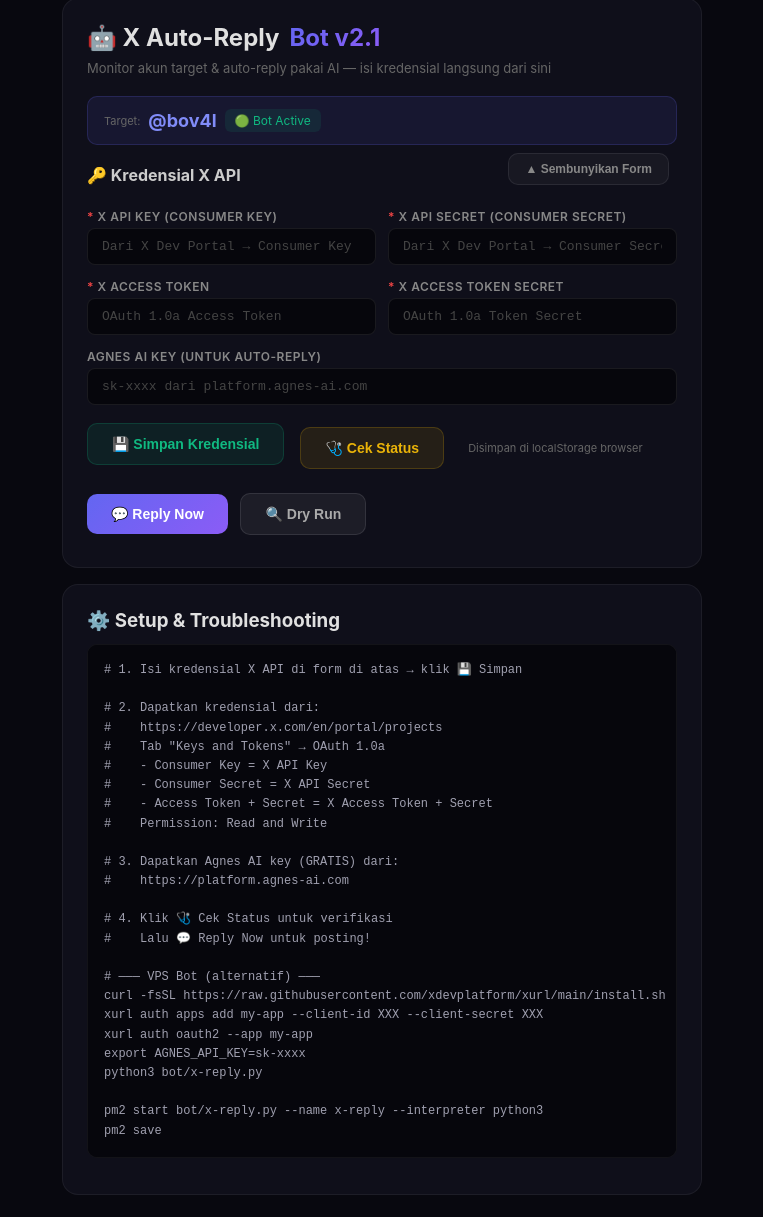
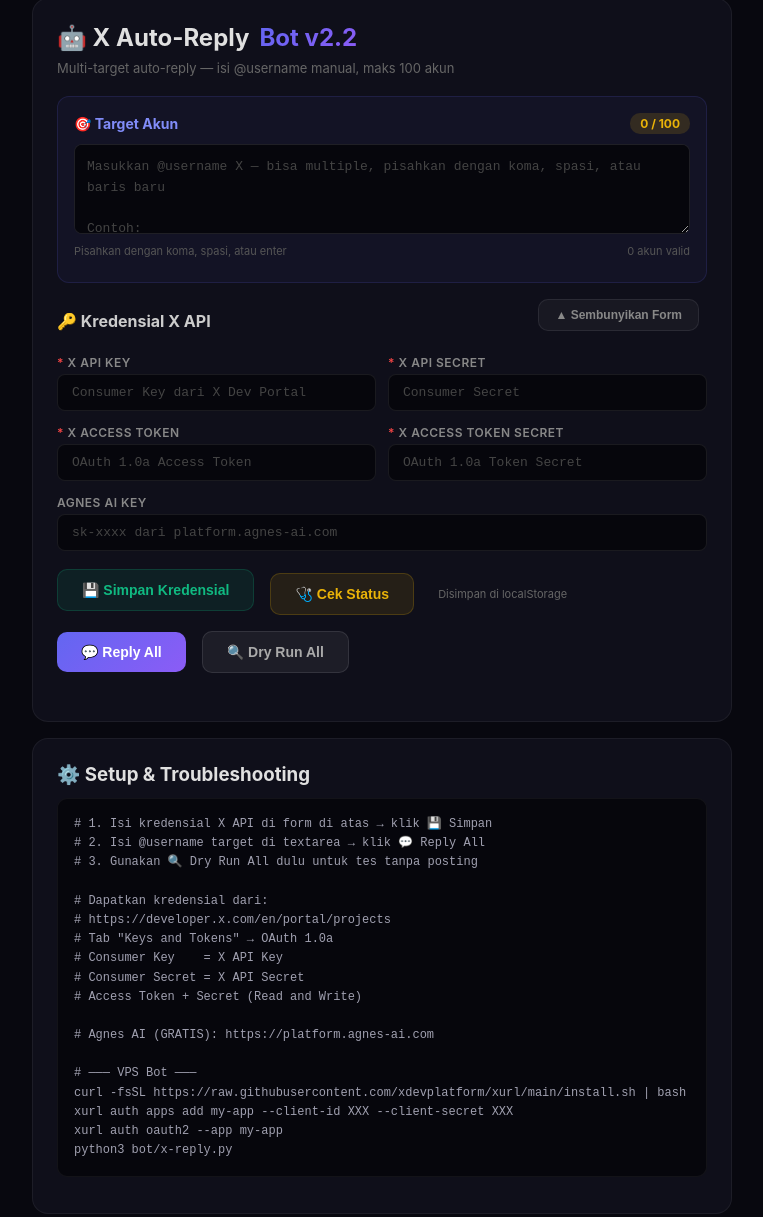
Before and after one commit to bangke1212/Post-Thread-api, a website: page public/x-reply.html in a window 1280 px wide. Shown: the part 42-1259 px from the top of the page, without its empty margins (258-1021 px from the left). Drawn offline with Linux system fonts and the light colour scheme.

Commit message:
feat: multi-target support - manual @username input, max 100 accounts, Reply All button

```diff
--- a/public/x-reply.html
+++ b/public/x-reply.html
@@ -6,20 +6,18 @@
   <style>
     *{margin:0;padding:0;box-sizing:border-box}
     body{font-family:'Inter',-apple-system,sans-serif;background:#08080f;color:#e0e0e0;min-height:100vh;display:flex;flex-direction:column;align-items:center;padding:40px 20px}
-    .card{background:#0f0f1a;border:1px solid rgba(255,255,255,0.06);border-radius:16px;padding:24px;max-width:640px;width:100%;margin-bottom:16px}
+    .card{background:#0f0f1a;border:1px solid rgba(255,255,255,0.06);border-radius:16px;padding:24px;max-width:700px;width:100%;margin-bottom:16px}
     h1{font-size:24px;font-weight:700;display:flex;align-items:center;gap:10px;margin-bottom:8px}
     h1 span{background:linear-gradient(135deg,#6366f1,#8b5cf6);-webkit-background-clip:text;-webkit-text-fill-color:transparent}
     .sub{color:#666;font-size:13px;margin-bottom:20px}
-    .target{background:rgba(99,102,241,0.1);border:1px solid rgba(99,102,241,0.2);border-radius:10px;padding:12px 16px;margin-bottom:16px;display:flex;align-items:center;gap:8px;flex-wrap:wrap}
-    .target .at{color:#818cf8;font-weight:700;font-size:18px}
-    .target .label{color:#666;font-size:11px}
     button{padding:12px 24px;border-radius:10px;border:none;font-size:14px;font-weight:600;cursor:pointer;transition:all .2s;margin-right:8px;margin-bottom:8px}
+    button:disabled{opacity:0.4;cursor:not-allowed}
     .btn-reply{background:linear-gradient(135deg,#6366f1,#8b5cf6);color:#fff}
-    .btn-reply:hover{box-shadow:0 0 20px rgba(99,102,241,0.3)}
+    .btn-reply:hover:not(:disabled){box-shadow:0 0 20px rgba(99,102,241,0.3)}
     .btn-dry{background:rgba(255,255,255,0.06);color:#aaa;border:1px solid rgba(255,255,255,0.1)}
-    .btn-dry:hover{background:rgba(255,255,255,0.1)}
+    .btn-dry:hover:not(:disabled){background:rgba(255,255,255,0.1)}
     .btn-debug{background:rgba(234,179,8,0.1);color:#eab308;border:1px solid rgba(234,179,8,0.2);margin-top:8px}
-    .btn-debug:hover{background:rgba(234,179,8,0.2)}
+    .btn-debug:hover:not(:disabled){background:rgba(234,179,8,0.2)}
     .btn-save{background:rgba(16,185,129,0.1);color:#10b981;border:1px solid rgba(16,185,129,0.2)}
     .btn-save:hover{background:rgba(16,185,129,0.2)}
     .btn-toggle{background:rgba(255,255,255,0.04);color:#888;border:1px solid rgba(255,255,255,0.08);font-size:12px;padding:8px 16px;margin-bottom:12px}
@@ -32,7 +30,28 @@
     .status-idle{background:rgba(255,255,255,0.05);color:#888}
     a{color:#818cf8;text-decoration:none}
 
-    /* Form Styles */
+    /* ── Multi-target section ── */
+    .target-section{background:rgba(99,102,241,0.05);border:1px solid rgba(99,102,241,0.15);border-radius:12px;padding:16px;margin-bottom:16px}
+    .target-header{display:flex;align-items:center;justify-content:space-between;flex-wrap:wrap;gap:8px;margin-bottom:10px}
+    .target-header h3{font-size:14px;color:#818cf8;display:flex;align-items:center;gap:8px}
+    .counter{font-size:12px;font-weight:700;padding:3px 10px;border-radius:10px}
+    .counter-ok{background:rgba(16,185,129,0.15);color:#10b981}
+    .counter-warn{background:rgba(234,179,8,0.15);color:#eab308}
+    .counter-full{background:rgba(239,68,68,0.15);color:#ef4444}
+    .target-textarea{width:100%;min-height:90px;padding:12px;background:#06060c;border:1px solid rgba(255,255,255,0.1);border-radius:8px;color:#e0e0e0;font-size:13px;font-family:monospace;resize:vertical;outline:none;line-height:1.6;transition:border .2s}
+    .target-textarea:focus{border-color:#6366f1}
+    .target-textarea::placeholder{color:#444}
+    .target-hint{font-size:11px;color:#555;margin-top:6px;display:flex;justify-content:space-between;flex-wrap:wrap;gap:4px}
+    .target-pills{display:flex;flex-wrap:wrap;gap:6px;margin-top:8px}
+    .target-pill{font-size:11px;padding:3px 10px;border-radius:12px;display:flex;align-items:center;gap:6px;cursor:pointer;transition:all .15s}
+    .pill-active{background:rgba(99,102,241,0.15);color:#818cf8;border:1px solid rgba(99,102,241,0.3)}
+    .pill-done{background:rgba(16,185,129,0.1);color:#10b981;border:1px solid rgba(16,185,129,0.2)}
+    .pill-err{background:rgba(239,68,68,0.1);color:#ef4444;border:1px solid rgba(239,68,68,0.2)}
+    .pill-pending{background:rgba(234,179,8,0.1);color:#eab308;border:1px solid rgba(234,179,8,0.2)}
+    .pill-remove{font-size:10px;opacity:0.5;cursor:pointer}
+    .pill-remove:hover{opacity:1}
+
+    /* ── Form ── */
     .form-group{margin-bottom:14px}
     .form-group label{display:block;font-size:12px;color:#888;margin-bottom:4px;font-weight:600;text-transform:uppercase;letter-spacing:0.5px}
     .form-group .required{color:#ef4444}
@@ -43,37 +62,56 @@
     .cred-section{margin-bottom:8px}
     .cred-header{display:flex;align-items:center;justify-content:space-between;margin-bottom:12px}
     .cred-header h3{font-size:16px;color:#ccc}
-    .badge{font-size:10px;padding:2px 8px;border-radius:10px;font-weight:600}
-    .badge-saved{background:rgba(16,185,129,0.15);color:#10b981}
-    .badge-empty{background:rgba(239,68,68,0.1);color:#ef4444}
 
-    #result{margin-top:16px;display:none}
-    #result.show{display:block}
-    .result-tweet{background:#06060c;border-radius:8px;padding:12px;margin-bottom:8px;font-size:13px;border-left:3px solid #6366f1}
-    .result-reply{background:rgba(16,185,129,0.05);border-radius:8px;padding:12px;font-size:13px;border-left:3px solid #10b981}
-    .result-err{background:rgba(239,68,68,0.05);border-radius:8px;padding:12px;font-size:13px;border-left:3px solid #ef4444}
+    /* ── Results ── */
+    #results-area{margin-top:16px}
+    .result-item{background:#06060c;border-radius:8px;padding:12px;margin-bottom:8px;font-size:13px;border-left:3px solid #6366f1;animation:fadeIn 0.3s ease}
+    .result-item.done{border-left-color:#10b981}
+    .result-item.err{border-left-color:#ef4444}
+    .result-item .acct{color:#818cf8;font-weight:600;margin-bottom:4px}
+    .result-item .msg{color:#a0a0b0;font-size:12px}
+    .result-item .reply-text{color:#10b981;font-size:12px;margin-top:4px}
+    @keyframes fadeIn{from{opacity:0;transform:translateY(-8px)}to{opacity:1;transform:translateY(0)}}
+
     #debugInfo{display:none;margin-top:12px}
     #debugInfo.show{display:block}
 
-    /* Toast */
+    /* ── Progress ── */
+    .progress-bar{width:100%;height:4px;background:rgba(255,255,255,0.05);border-radius:2px;margin:12px 0;overflow:hidden;display:none}
+    .progress-bar.show{display:block}
+    .progress-fill{height:100%;background:linear-gradient(90deg,#6366f1,#8b5cf6);border-radius:2px;transition:width 0.3s ease}
+
+    /* ── Toast ── */
     .toast{position:fixed;bottom:24px;right:24px;padding:12px 20px;border-radius:10px;font-size:13px;font-weight:600;z-index:999;animation:slideUp 0.3s ease;box-shadow:0 8px 24px rgba(0,0,0,0.4)}
     .toast-ok{background:#10b981;color:#fff}
     .toast-err{background:#ef4444;color:#fff}
     @keyframes slideUp{from{opacity:0;transform:translateY(20px)}to{opacity:1;transform:translateY(0)}}
+
+    @media(max-width:500px){.form-row{grid-template-columns:1fr}}
   </style>
 </head>
 <body>
   <div class="card">
-    <h1>🤖 X Auto-Reply <span>Bot v2.1</span></h1>
-    <div class="sub">Monitor akun target & auto-reply pakai AI — isi kredensial langsung dari sini</div>
+    <h1>🤖 X Auto-Reply <span>Bot v2.2</span></h1>
+    <div class="sub">Multi-target auto-reply — isi @username manual, maks 100 akun</div>
 
-    <div class="target" style="margin-bottom:8px">
-      <span class="label">Target:</span>
-      <span class="at" id="targetUser">@bov4l</span>
-      <span class="status status-ok" id="botStatus">🟢 Bot Active</span>
+    <!-- ══════════ MULTI-TARGET ══════════ -->
+    <div class="target-section">
+      <div class="target-header">
+        <h3>🎯 Target Akun</h3>
+        <span class="counter counter-warn" id="targetCount">0 / 100</span>
+      </div>
+      <textarea class="target-textarea" id="targetInput"
+        placeholder="Masukkan @username X — bisa multiple, pisahkan dengan koma, spasi, atau baris baru&#10;&#10;Contoh:&#10;bov4l, k4rynsitulun, elonmusk&#10;atau:&#10;@bov4l&#10;@k4rynsitulun&#10;@elonmusk"
+        oninput="updateTargetCount()"></textarea>
+      <div class="target-hint">
+        <span>Pisahkan dengan koma, spasi, atau enter</span>
+        <span id="targetHintDetail">0 akun terisi</span>
+      </div>
+      <div class="target-pills" id="targetPills"></div>
     </div>
 
-    <!-- ══════════ FORM KREDENSIAL ══════════ -->
+    <!-- ══════════ KREDENSIAL ══════════ -->
     <div class="cred-section">
       <div class="cred-header">
         <h3>🔑 Kredensial X API</h3>
@@ -83,12 +121,12 @@
       <div id="credForm" style="display:none">
         <div class="form-row">
           <div class="form-group">
-            <label><span class="required">*</span> X API Key (Consumer Key)</label>
-            <input type="text" id="apiKey" placeholder="Dari X Dev Portal → Consumer Key" autocomplete="off">
+            <label><span class="required">*</span> X API Key</label>
+            <input type="text" id="apiKey" placeholder="Consumer Key dari X Dev Portal" autocomplete="off">
           </div>
           <div class="form-group">
-            <label><span class="required">*</span> X API Secret (Consumer Secret)</label>
-            <input type="password" id="apiSecret" placeholder="Dari X Dev Portal → Consumer Secret" autocomplete="off">
+            <label><span class="required">*</span> X API Secret</label>
+            <input type="password" id="apiSecret" placeholder="Consumer Secret" autocomplete="off">
           </div>
         </div>
         <div class="form-row">
@@ -102,60 +140,51 @@
           </div>
         </div>
         <div class="form-group">
-          <label>Agnes AI Key (untuk auto-reply)</label>
+          <label>Agnes AI Key</label>
           <input type="password" id="agnesKey" placeholder="sk-xxxx dari platform.agnes-ai.com" autocomplete="off">
         </div>
         <div style="display:flex;align-items:center;gap:8px;flex-wrap:wrap">
           <button class="btn-save" onclick="saveCreds()">💾 Simpan Kredensial</button>
           <button class="btn-debug" onclick="checkDebug()">🩺 Cek Status</button>
-          <span style="font-size:11px;color:#666;margin-left:8px">Disimpan di localStorage browser</span>
+          <span style="font-size:11px;color:#666;margin-left:8px">Disimpan di localStorage</span>
         </div>
       </div>
     </div>
-    <!-- ══════════ END FORM ══════════ -->
 
-    <div style="margin-top:16px">
-      <button class="btn-reply" onclick="triggerReply(false)">💬 Reply Now</button>
-      <button class="btn-dry" onclick="triggerReply(true)">🔍 Dry Run</button>
+    <!-- ══════════ TOMBOL AKSI ══════════ -->
+    <div class="progress-bar" id="progressBar"><div class="progress-fill" id="progressFill" style="width:0%"></div></div>
+
+    <div style="display:flex;align-items:center;gap:8px;flex-wrap:wrap">
+      <button class="btn-reply" id="btnReplyAll" onclick="replyAll(false)">💬 Reply All</button>
+      <button class="btn-dry" id="btnDryAll" onclick="replyAll(true)">🔍 Dry Run All</button>
+      <span style="font-size:11px;color:#555" id="actionHint"></span>
     </div>
 
-    <div id="result">
-      <div class="result-tweet" id="tweetInfo"></div>
-      <div class="result-reply" id="replyInfo"></div>
-    </div>
-
-    <div id="debugInfo">
-      <pre id="debugData"></pre>
-    </div>
+    <!-- ══════════ RESULTS ══════════ -->
+    <div id="results-area"></div>
+    <div id="debugInfo"><pre id="debugData"></pre></div>
   </div>
 
   <div class="card">
     <h3 style="margin-bottom:12px">⚙️ Setup & Troubleshooting</h3>
     <pre># 1. Isi kredensial X API di form di atas → klik 💾 Simpan
+# 2. Isi @username target di textarea → klik 💬 Reply All
+# 3. Gunakan 🔍 Dry Run All dulu untuk tes tanpa posting
 
-# 2. Dapatkan kredensial dari:
-#    https://developer.x.com/en/portal/projects
-#    Tab "Keys and Tokens" → OAuth 1.0a
-#    - Consumer Key = X API Key
-#    - Consumer Secret = X API Secret
-#    - Access Token + Secret = X Access Token + Secret
-#    Permission: Read and Write
+# Dapatkan kredensial dari:
+# https://developer.x.com/en/portal/projects
+# Tab "Keys and Tokens" → OAuth 1.0a
+# Consumer Key    = X API Key
+# Consumer Secret = X API Secret
+# Access Token + Secret (Read and Write)
 
-# 3. Dapatkan Agnes AI key (GRATIS) dari:
-#    https://platform.agnes-ai.com
+# Agnes AI (GRATIS): https://platform.agnes-ai.com
 
-# 4. Klik 🩺 Cek Status untuk verifikasi
-#    Lalu 💬 Reply Now untuk posting!
-
-# ——— VPS Bot (alternatif) ———
+# ——— VPS Bot ———
 curl -fsSL https://raw.githubusercontent.com/xdevplatform/xurl/main/install.sh | bash
 xurl auth apps add my-app --client-id XXX --client-secret XXX
 xurl auth oauth2 --app my-app
-export AGNES_API_KEY=sk-xxxx
-python3 bot/x-reply.py
-
-pm2 start bot/x-reply.py --name x-reply --interpreter python3
-pm2 save</pre>
+python3 bot/x-reply.py</pre>
   </div>
 
   <div id="toastContainer"></div>
@@ -163,8 +192,62 @@ pm2 save</pre>
   <script>
     const API = '/api/x-reply';
     const STORAGE_KEY = 'xreply_creds';
+    const TARGET_KEY = 'xreply_targets';
+    const MAX_TARGETS = 100;
+    var isRunning = false;
 
-    // ── Load saved creds on page load ──
+    // ── Parse targets from textarea ──
+    function getTargets() {
+      var raw = document.getElementById('targetInput').value;
+      // Split by comma, space, newline, or @ symbol grouping
+      var parts = raw.split(/[\s,]+/).filter(function(s) {
+        return s.trim().length > 0;
+      });
+      // Clean: remove @ prefix if exists
+      return parts.map(function(s) {
+        return s.replace(/^@/, '').trim();
+      }).filter(function(s) {
+        return s.length > 0 && /^[A-Za-z0-9_]+$/.test(s);
+      }).slice(0, MAX_TARGETS);
+    }
+
+    // ── Update counter & pills ──
+    function updateTargetCount() {
+      var targets = getTargets();
+      var count = targets.length;
+      var counter = document.getElementById('targetCount');
+      var hint = document.getElementById('targetHintDetail');
+      var pills = document.getElementById('targetPills');
+
+      counter.textContent = count + ' / ' + MAX_TARGETS;
+      counter.className = 'counter ' + (
+        count === 0 ? 'counter-warn' :
+        count >= MAX_TARGETS ? 'counter-full' : 'counter-ok'
+      );
+      hint.textContent = count + ' akun valid' + (count >= MAX_TARGETS ? ' (maks tercapai)' : '');
+
+      // Render pills
+      pills.innerHTML = targets.slice(0, 50).map(function(t, i) {
+        return '<span class="target-pill pill-active" title="Klik untuk hapus" onclick="removeTarget(' + i + ')">' +
+               '@' + escapeHtml(t) + ' <span class="pill-remove">×</span></span>';
+      }).join('');
+      if (targets.length > 50) {
+        pills.innerHTML += '<span class="target-pill pill-active">+ ' + (targets.length - 50) + ' lainnya</span>';
+      }
+
+      // Save to localStorage
+      localStorage.setItem(TARGET_KEY, targets.join(','));
+    }
+
+    function removeTarget(idx) {
+      var targets = getTargets();
+      targets.splice(idx, 1);
+      document.getElementById('targetInput').value = targets.join(', ');
+      updateTargetCount();
+      showToast('@' + targets[idx] + ' dihapus', 'ok');
+    }
+
+    // ── Credentials ──
     function loadCreds() {
       try {
         var saved = JSON.parse(localStorage.getItem(STORAGE_KEY));
@@ -180,21 +263,18 @@ pm2 save</pre>
       return false;
     }
 
-    // ── Save creds to localStorage ──
     function saveCreds() {
-      var creds = {
+      localStorage.setItem(STORAGE_KEY, JSON.stringify({
         ak: document.getElementById('apiKey').value.trim(),
         as: document.getElementById('apiSecret').value.trim(),
         at: document.getElementById('accessToken').value.trim(),
         ats: document.getElementById('accessSecret').value.trim(),
         ag: document.getElementById('agnesKey').value.trim()
-      };
-      localStorage.setItem(STORAGE_KEY, JSON.stringify(creds));
+      }));
       showToast('✅ Kredensial disimpan!', 'ok');
-      checkDebug(); // re-check status
+      checkDebug();
     }
 
-    // ── Get current creds (from form → headers) ──
     function getCredHeaders() {
       return {
         'X-Api-Key': document.getElementById('apiKey').value.trim(),
@@ -205,7 +285,6 @@ pm2 save</pre>
       };
     }
 
-    // ── Toggle form visibility ──
     function toggleCredForm() {
       var form = document.getElementById('credForm');
       var btn = document.getElementById('btnToggle');
@@ -218,7 +297,93 @@ pm2 save</pre>
       }
     }
 
-    // ── Toast notification ──
+    // ── Debug ──
+    async function checkDebug() {
+      var di = document.getElementById('debugInfo');
+      var dd = document.getElementById('debugData');
+      di.className = 'show';
+      dd.textContent = '⏳ Mengecek kredensial...';
+      try {
+        var resp = await fetch(API + '?debug=true', { headers: getCredHeaders() });
+        var data = await resp.json();
+        dd.textContent = JSON.stringify(data, null, 2);
+      } catch(e) {
+        dd.textContent = '❌ Error: ' + e.message;
+      }
+    }
+
+    // ── Reply All ──
+    async function replyAll(dry) {
+      if (isRunning) return;
+      var targets = getTargets();
+      if (targets.length === 0) {
+        showToast('⚠️ Masukkan minimal 1 @username target!', 'err');
+        return;
+      }
+
+      isRunning = true;
+      var btnR = document.getElementById('btnReplyAll');
+      var btnD = document.getElementById('btnDryAll');
+      var hint = document.getElementById('actionHint');
+      var area = document.getElementById('results-area');
+      var bar = document.getElementById('progressBar');
+      var fill = document.getElementById('progressFill');
+
+      btnR.disabled = true; btnD.disabled = true;
+      bar.className = 'progress-bar show';
+      fill.style.width = '0%';
+      area.innerHTML = '';
+      hint.textContent = 'Memproses ' + targets.length + ' akun...';
+
+      var headers = getCredHeaders();
+      var pills = document.getElementById('targetPills');
+      var done = 0, errors = 0;
+
+      for (var i = 0; i < targets.length; i++) {
+        var t = targets[i];
+        hint.textContent = '[' + (i + 1) + '/' + targets.length + '] @' + t + '...';
+
+        try {
+          var resp = await fetch(API + '?dry=' + dry + '&target=' + encodeURIComponent(t), { headers: headers });
+          var data = await resp.json();
+
+          var cls = data.status === 'replied' || data.status === 'dry_run' ? 'done' :
+                    data.status === 'error' ? 'err' : 'done';
+
+          if (data.status === 'replied' || data.status === 'dry_run') done++;
+          else if (data.status === 'error') errors++;
+
+          area.innerHTML +=
+            '<div class="result-item ' + cls + '">' +
+            '<div class="acct">@' + escapeHtml(t) + ' — ' + data.status + '</div>' +
+            '<div class="msg">' + (data.tweet ? escapeHtml(data.tweet.text).slice(0, 150) + '...' : '') + '</div>' +
+            (data.reply ? '<div class="reply-text">🤖 ' + escapeHtml(data.reply) + '</div>' : '') +
+            (data.error ? '<div class="reply-text" style="color:#ef4444">❌ ' + escapeHtml(data.error) + '</div>' : '') +
+            '</div>';
+
+        } catch(e) {
+          errors++;
+          area.innerHTML +=
+            '<div class="result-item err"><div class="acct">@' + escapeHtml(t) + ' — network error</div>' +
+            '<div class="msg" style="color:#ef4444">' + escapeHtml(e.message) + '</div></div>';
+        }
+
+        fill.style.width = ((i + 1) / targets.length * 100) + '%';
+
+        // Small delay between requests to avoid rate limiting
+        if (i < targets.length - 1) {
+          await new Promise(function(r) { setTimeout(r, 800); });
+        }
+      }
+
+      bar.className = 'progress-bar';
+      btnR.disabled = false; btnD.disabled = false;
+      isRunning = false;
+      hint.textContent = '✅ Selesai! ' + done + ' berhasil' + (errors > 0 ? ', ' + errors + ' error' : '');
+      showToast('✅ ' + done + ' akun diproses' + (errors > 0 ? ' (' + errors + ' error)' : ''), errors > 0 ? 'err' : 'ok');
+    }
+
+    // ── Helpers ──
     function showToast(msg, type) {
       var c = document.getElementById('toastContainer');
       var t = document.createElement('div');
@@ -228,73 +393,6 @@ pm2 save</pre>
       setTimeout(function() { t.remove(); }, 3000);
     }
 
-    // ── Check credentials via debug endpoint ──
-    async function checkDebug() {
-      var di = document.getElementById('debugInfo');
-      var dd = document.getElementById('debugData');
-      di.className = 'show';
-      dd.textContent = '⏳ Mengecek kredensial...';
-
-      try {
-        var headers = getCredHeaders();
-        var resp = await fetch(API + '?debug=true', { headers: headers });
-        var data = await resp.json();
-        dd.textContent = JSON.stringify(data, null, 2);
-
-        var bs = document.getElementById('botStatus');
-        if (data.can_post) {
-          bs.className = 'status status-ok';
-          bs.textContent = '✅ Credentials OK';
-        } else {
-          bs.className = 'status status-err';
-          bs.textContent = '❌ Missing Credentials';
-        }
-      } catch(e) {
-        dd.textContent = '❌ Error: ' + e.message;
-      }
-    }
-
-    // ── Trigger reply ──
-    async function triggerReply(dry) {
-      var result = document.getElementById('result');
-      result.className = 'show';
-      document.getElementById('tweetInfo').innerHTML = '⏳ Fetching...';
-      document.getElementById('replyInfo').innerHTML = '';
-      document.getElementById('tweetInfo').className = 'result-tweet';
-      document.getElementById('replyInfo').className = 'result-reply';
-
-      try {
-        var headers = getCredHeaders();
-        var resp = await fetch(API + '?dry=' + dry + '&target=bov4l', { headers: headers });
-        var data = await resp.json();
-
-        if (data.status === 'idle') {
-          document.getElementById('tweetInfo').innerHTML = '📭 ' + escapeHtml(data.message);
-          document.getElementById('replyInfo').innerHTML = '';
-        } else if (data.status === 'dry_run') {
-          document.getElementById('tweetInfo').innerHTML = '🔍 <b>DRY RUN</b><br>📝 <b>Tweet:</b> ' + escapeHtml(data.tweet.text) + '<br>🕐 ' + data.tweet.created_at + '<br>📍 Source: ' + (data.source || '');
-          document.getElementById('replyInfo').innerHTML = '🤖 <b>AI Reply (simulated):</b><br>"' + escapeHtml(data.reply) + '"';
-        } else if (data.status === 'no_credentials') {
-          document.getElementById('tweetInfo').innerHTML = '⚠️ <b>NO CREDENTIALS</b><br>📝 <b>Tweet:</b> ' + escapeHtml(data.tweet.text) + '<br>🕐 ' + data.tweet.created_at;
-          document.getElementById('replyInfo').className = 'result-err';
-          document.getElementById('replyInfo').innerHTML = '🤖 <b>AI Reply:</b> "' + escapeHtml(data.reply) + '"<br><br>⚠️ ' + escapeHtml(data.message);
-        } else if (data.status === 'replied') {
-          document.getElementById('tweetInfo').innerHTML = '✅ <b>REPLIED!</b><br>📝 <b>Tweet:</b> ' + escapeHtml(data.tweet.text) + '<br>🕐 ' + data.tweet.created_at + '<br>📍 Source: ' + (data.source || '');
-          document.getElementById('replyInfo').innerHTML = '🤖 <b>Reply:</b> "' + escapeHtml(data.reply) + '"<br>🔗 <a href="' + data.url + '" target="_blank">Lihat di X →</a>';
-        } else if (data.status === 'error') {
-          document.getElementById('tweetInfo').className = 'result-err';
-          document.getElementById('tweetInfo').innerHTML = '❌ <b>Error:</b> ' + escapeHtml(data.error);
-          document.getElementById('replyInfo').className = 'result-err';
-          document.getElementById('replyInfo').innerHTML = '💡 <b>Hint:</b> ' + escapeHtml(data.hint || 'Coba klik 🩺 Cek Kredensial');
-        } else {
-          document.getElementById('tweetInfo').innerHTML = '📋 <pre style="font-size:11px">' + escapeHtml(JSON.stringify(data, null, 2)) + '</pre>';
-        }
-      } catch(e) {
-        document.getElementById('tweetInfo').className = 'result-err';
-        document.getElementById('tweetInfo').innerHTML = '❌ ' + escapeHtml(e.message);
-      }
-    }
-
     function escapeHtml(s) {
       if (!s) return '';
       return String(s).replace(/&/g,'&amp;').replace(/</g,'&lt;').replace(/>/g,'&gt;').replace(/"/g,'&quot;');
@@ -302,22 +400,27 @@ pm2 save</pre>
 
     // ── Init ──
     window.addEventListener('DOMContentLoaded', function() {
-      var hasSaved = loadCreds();
-      if (hasSaved) {
-        // Auto-show form briefly then check
-        var form = document.getElementById('credForm');
-        form.style.display = 'block';
-        document.getElementById('btnToggle').textContent = '▲ Sembunyikan Form';
-        showToast('📋 Kredensial dimuat dari penyimpanan', 'ok');
-        setTimeout(checkDebug, 600);
-      } else {
-        // Show form automatically for first-time users
+      // Load saved credentials
+      var hasCreds = loadCreds();
+      if (hasCreds) {
         document.getElementById('credForm').style.display = 'block';
         document.getElementById('btnToggle').textContent = '▲ Sembunyikan Form';
-        showToast('👋 Isi kredensial X API kamu dulu ya', 'err');
+      } else {
+        document.getElementById('credForm').style.display = 'block';
+        document.getElementById('btnToggle').textContent = '▲ Sembunyikan Form';
       }
+
+      // Load saved targets
+      var savedTargets = localStorage.getItem(TARGET_KEY);
+      if (savedTargets) {
+        document.getElementById('targetInput').value = savedTargets;
+        updateTargetCount();
+      }
+
+      // Always format on load
+      updateTargetCount();
     });
   </script>
 </body>
 </html>
-<!-- deploy: 1784817523 -->
+<!-- deploy: 1784817524 - multi-target v2.2 -->
```
